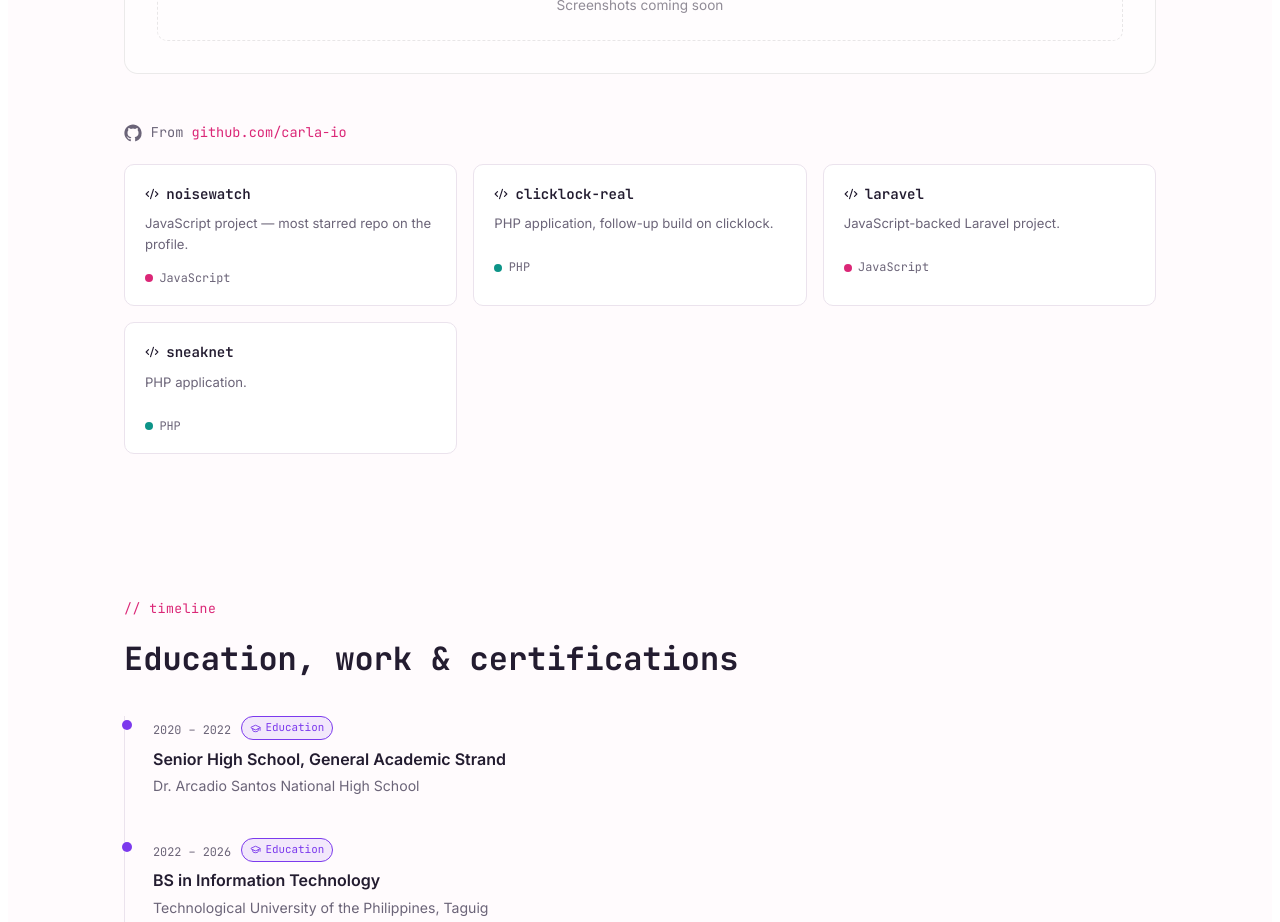
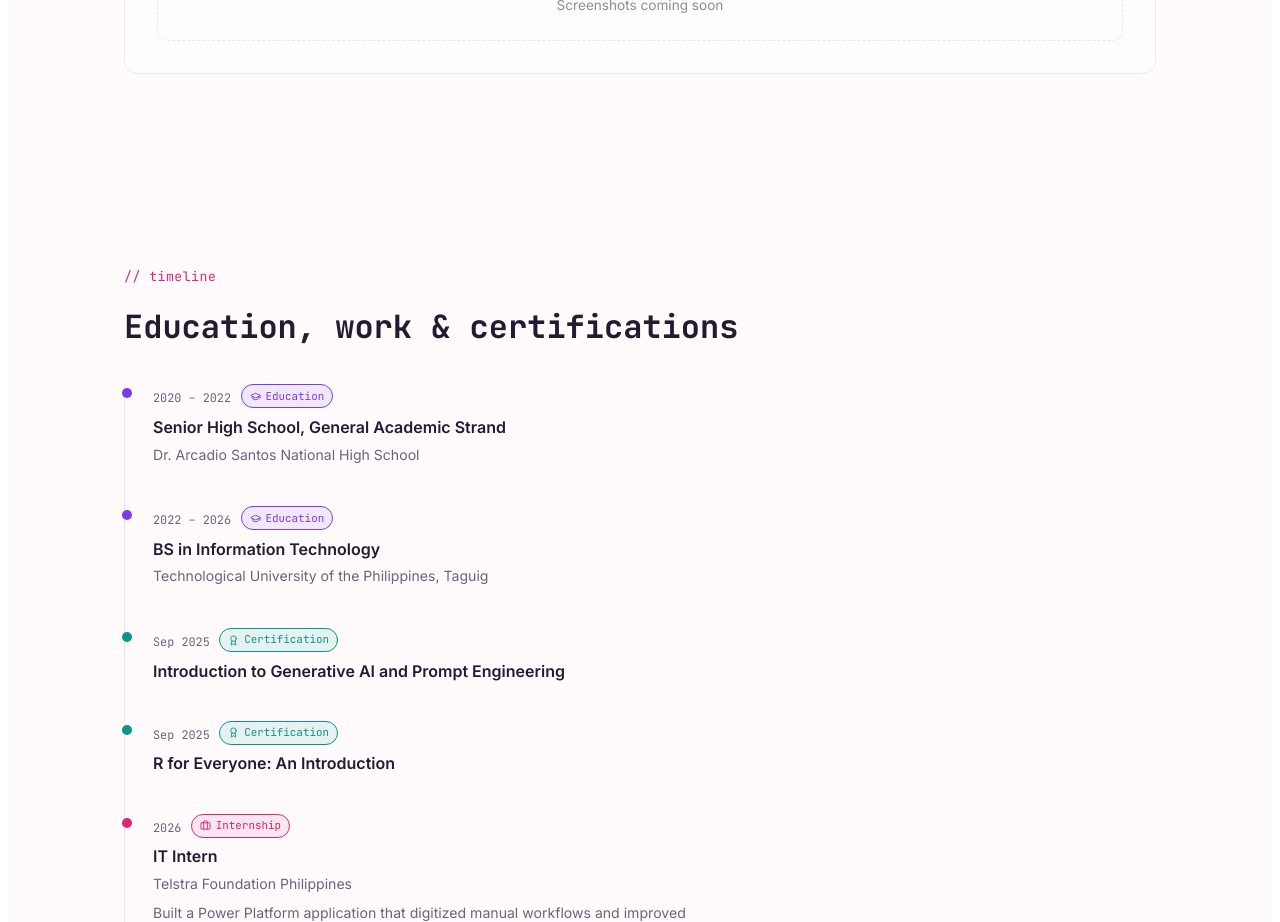
Before and after one commit to carla-io/Portfolio, a React (Vite) app: page / in a window 1280 px wide. Shown: the part 5140-6062 px from the top of the page. Built offline with nearby package versions, Linux system fonts and the light colour scheme.

Commit message:
remove other repo

```diff
--- a/src/App.tsx
+++ b/src/App.tsx
@@ -505,25 +505,6 @@ export default function CarlaDasalPortfolio() {
             ))}
           </div>
 
-          <div className="cp-github-header">
-            <GithubIcon size={18} />
-            <span>From <a href={GITHUB_URL} target="_blank" rel="noopener noreferrer" className="cp-github-link">github.com/{GITHUB_USERNAME}</a></span>
-          </div>
-          <div className="cp-repos-grid">
-            {GITHUB_REPOS.map((r) => (
-              <a key={r.name} className="cp-repo-card" href={r.href} target="_blank" rel="noopener noreferrer">
-                <div className="cp-repo-top">
-                  <Code2 size={14} />
-                  <span className="cp-repo-name">{r.name}</span>
-                </div>
-                <div className="cp-repo-desc">{r.desc}</div>
-                <div className="cp-repo-lang">
-                  <span className={`cp-lang-dot cp-dot-${r.accent}`} />
-                  {r.lang}
-                </div>
-              </a>
-            ))}
-          </div>
         </section>
 
         {/* TIMELINE */}
```
